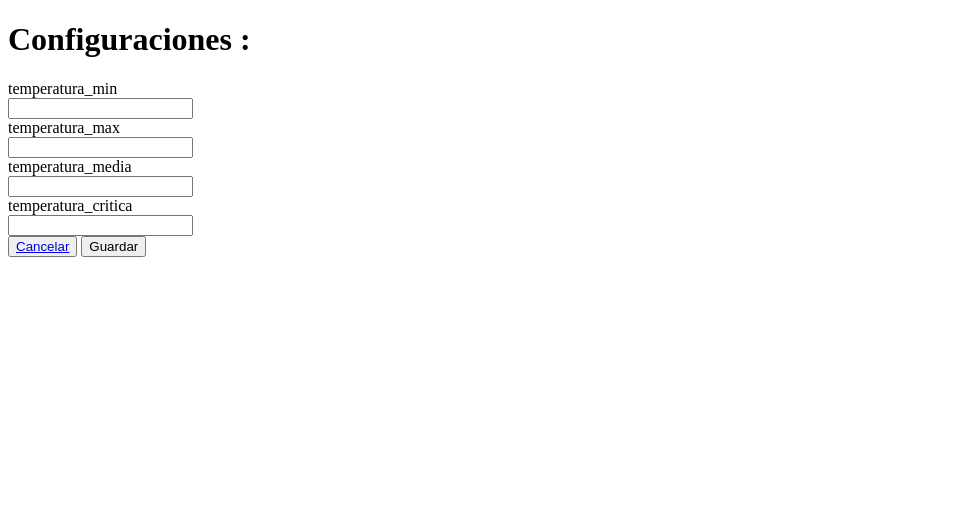
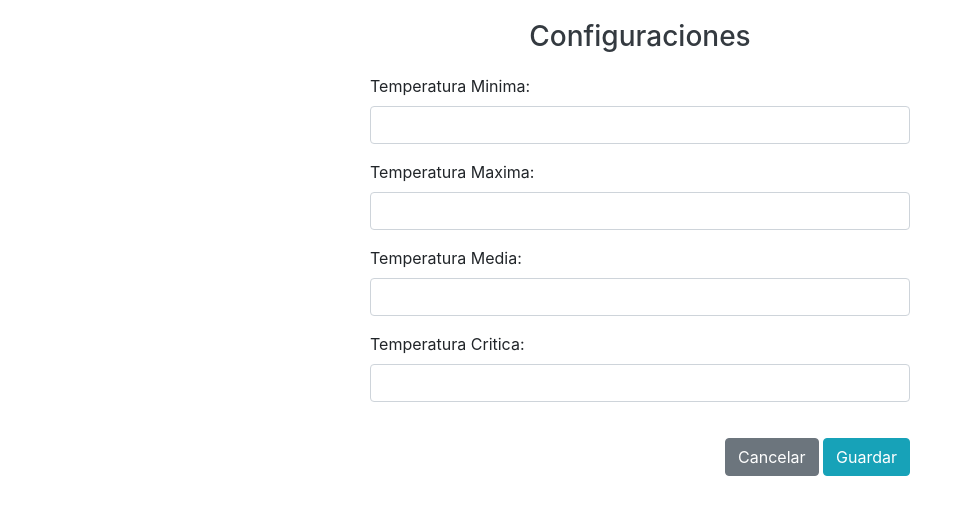
Before and after one commit to Armando687/arduino-mysql, a PHP site: page /src/php/config.php in a window 1280 px wide. Shown: the top 515 px of the page, without its empty margins (0-965 px from the left). Run offline with PHP 8.4, Linux system fonts and the light colour scheme; data that the repository does not hold is empty.

Commit message:
Cambios estilos en form de configuraciones #8

```diff
--- a/src/css/style.css
+++ b/src/css/style.css
@@ -1,28 +1,43 @@
  table {
-    width: 500px;
+     width: 100%;
+ }
+
+ .table td,
+ .table th {
+     padding: .45rem !important;
+ }
+
+ .main-container {
      margin: 0 auto;
  }
 
  .title {
-    padding: 10px 0px;
-    color: #fff;
-    background: #0d47a1;
+     margin: 20px 0px;
  }
 
  .subtitle {
-    background: #64b5f6;
-    padding: 7px 0px;
-    color: #000;
+     padding: 7px 20px 7px 20px;
+     color: #fff;
+     font-weight: 500;
+     font-size: 18px;
  }
 
  .title-content,
  .content {
-    background: #e3f2fd;
-    padding: 5px;
+     padding: 5px 20px 5px 20px;
+     /* border: solid 1.8px #bee5eb; */
  }
 
-@media only screen and (max-width: 767px) {
-    table {
-        width: 100%;
+ @media only screen and (max-width: 576px) {
+     .subtitle {
+         padding: 7px 8px 7px 8px;
+     }
+     .title-content,
+     .content {
+         padding: 5px 8px 5px 8px;
      }
  }
+
+ .actions {
+     margin: 20px 0px;
+ }
--- a/src/php/config.php
+++ b/src/php/config.php
@@ -1,13 +1,18 @@
 <!DOCTYPE html>
 <html lang="es">
+
 <head>
     <meta charset="UTF-8">
     <meta name="viewport" content="width=device-width, initial-scale=1.0">
     <meta http-equiv="X-UA-Compatible" content="ie=edge">
+    <link rel="stylesheet" href="../css/style.css">
+    <script src="https://ajax.googleapis.com/ajax/libs/jquery/3.4.0/jquery.min.js"></script>
+    <link rel="stylesheet" href="https://stackpath.bootstrapcdn.com/bootstrap/4.3.1/css/bootstrap.min.css" integrity="sha384-ggOyR0iXCbMQv3Xipma34MD+dH/1fQ784/j6cY/iJTQUOhcWr7x9JvoRxT2MZw1T" crossorigin="anonymous">
     <title>Configuraciones</title>
 </head>
+
 <body>
-<?php
+    <?php
     include('./connection.php');
     $temperatura_min;
     $temperatura_max;
@@ -21,20 +26,43 @@
         $temperatura_media = $fila['temperatura_media'];
         $temperatura_critica = $fila['temperatura_critica'];
     }
-?>
-<h1>Configuraciones :</h1>
-<form action="saveconfig.php" method="post">
-    <label for="">temperatura_min</label> <br>
-    <input type="text" name="temperatura_min" id="temperatura_min" value="<?= $temperatura_min?>" ><br>
-    <label for="">temperatura_max</label><br>
-    <input type="text" name="temperatura_max" id="temperatura_max" value="<?= $temperatura_max?>" ><br>
-    <label for="">temperatura_media</label><br>
-    <input type="text" name="temperatura_media" id="temperatura_media" value="<?= $temperatura_media?>" ><br>
-    <label for="">temperatura_critica</label><br>
-    <input type="text" name="temperatura_critica" id="temperatura_critica" value="<?= $temperatura_critica?>" ><br>
-    <button><a href="../../index.php">Cancelar</a></button>
-    <input type="submit" value="Guardar">
-</form>
+    ?>
+    <div class="container">
+        <div class="row">
+            <div class="col-md-6 col-sm-8 main-container">
+                <h3 class="text-center text-dark title">Configuraciones</h3>
+                <form action="saveconfig.php" method="post">
+                    <div class="form-group">
+                        <label for="">Temperatura Minima:</label>
+                        <br>
+                        <input class="form-control" type="text" name="temperatura_min" id="temperatura_min" value="<?= $temperatura_min ?>">
+                    </div>
+                    <div class="form-group">
+                        <label for="">Temperatura Maxima:</label><br>
+                        <input class="form-control" type="text" name="temperatura_max" id="temperatura_max" value="<?= $temperatura_max ?>">
+                    </div>
+                    <div class="form-group">
+                        <label for="">Temperatura Media:</label><br>
+                        <input class="form-control" type="text" name="temperatura_media" id="temperatura_media" value="<?= $temperatura_media ?>">
+                    </div>
+                    <div class="form-group">
+                        <label for="">Temperatura Critica:</label><br>
+                        <input class="form-control" type="text" name="temperatura_critica" id="temperatura_critica" value="<?= $temperatura_critica ?>">
+                    </div>
+                    <div class="actions float-right">
+                        <a class="btn btn-secondary" href="../../index.php">Cancelar</a>
+                        <button type="submit" class="btn btn-info">Guardar</button>
+                        <!-- <input class="btn btn-info" type="submit" value="Guardar"> -->
+                    </div>
 
+                </form>
+            </div>
+        </div>
+    </div>
+
+    <script src="https://code.jquery.com/jquery-3.3.1.slim.min.js" integrity="sha384-q8i/X+965DzO0rT7abK41JStQIAqVgRVzpbzo5smXKp4YfRvH+8abtTE1Pi6jizo" crossorigin="anonymous"></script>
+    <script src="https://cdnjs.cloudflare.com/ajax/libs/popper.js/1.14.7/umd/popper.min.js" integrity="sha384-UO2eT0CpHqdSJQ6hJty5KVphtPhzWj9WO1clHTMGa3JDZwrnQq4sF86dIHNDz0W1" crossorigin="anonymous"></script>
+    <script src="https://stackpath.bootstrapcdn.com/bootstrap/4.3.1/js/bootstrap.min.js" integrity="sha384-JjSmVgyd0p3pXB1rRibZUAYoIIy6OrQ6VrjIEaFf/nJGzIxFDsf4x0xIM+B07jRM" crossorigin="anonymous"></script>
 </body>
+
 </html>
```
Also changed, not shown: index.php (+37 -20 lines). Lines whose indentation alone changed are shown as unchanged.
